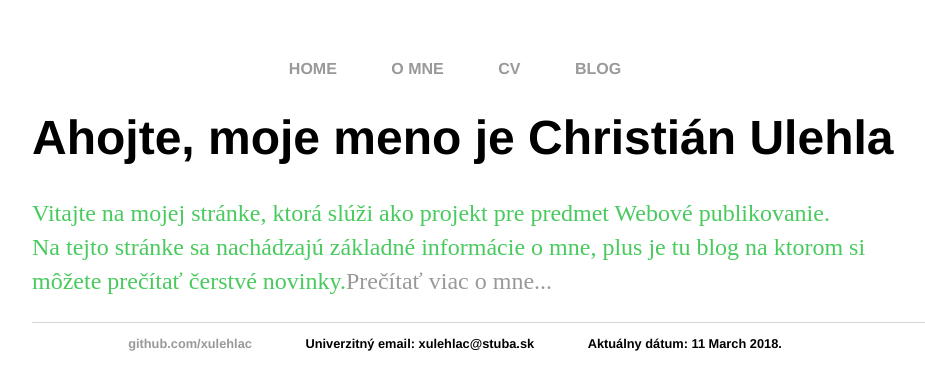
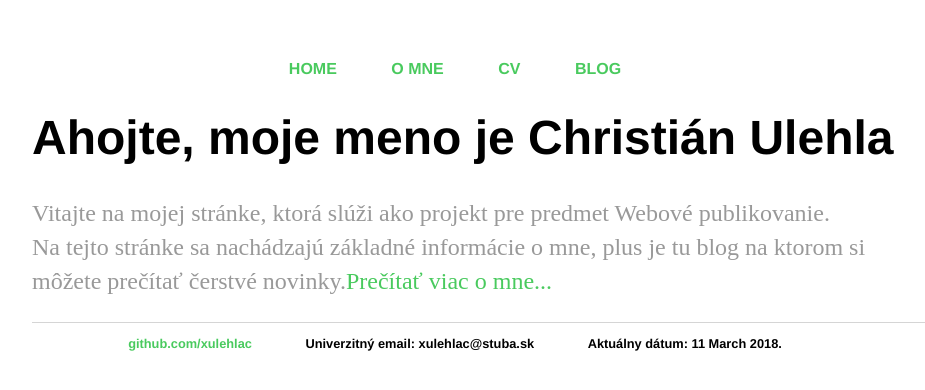
Before and after one commit to xulehlac/xulehlac.github.io, a Jekyll site: the page built from index.html, in a window 1280 px wide. Shown: the top 390 px of the page, without its empty margins (160-1085 px from the left). Built offline with Jekyll 4.4.1, drawn with Linux system fonts in a browser that asks for light colours.

Commit message:
Update main.css

```diff
--- a/css/main.css
+++ b/css/main.css
@@ -15,7 +15,7 @@ nav ul li, footer ul li {
 }
 a {
     text-decoration: none;
-    color: #999;
+    color: #49ca5e;
 }
 a:hover {
     text-decoration: underline;
@@ -27,7 +27,7 @@ h1 {
 p {
     font-size: 1.5em;
     line-height: 1.4em;
-    color: #49ca5e;
+    color: #999;
 }
 footer {
     border-top: 1px solid #d5d5d5;
```
